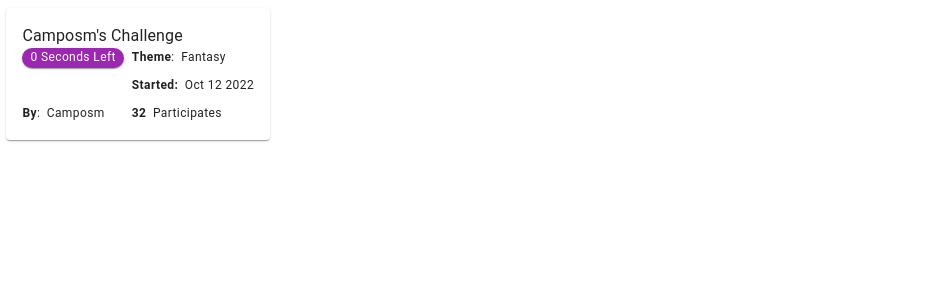
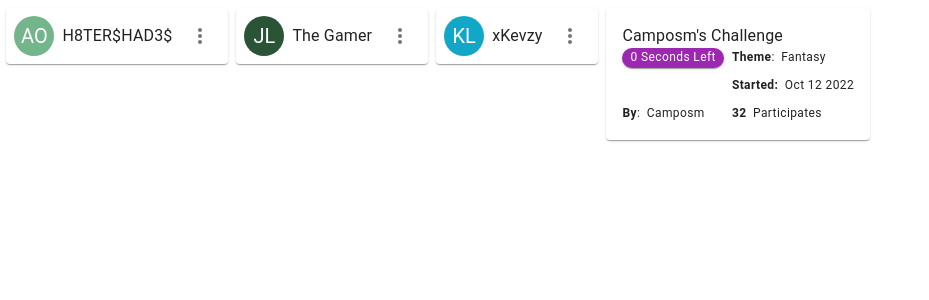
Before and after one commit to CamposmDev/TileTown, a React (Create React App) app in the folder client/: page /cards in a window 1280 px wide. Shown: the top 300 px of the page, without its empty margins (0-929 px from the left). Built offline with nearby package versions, Linux system fonts and the light colour scheme.

Commit message:
Implemented Friend Card

```diff
--- a/client/src/components/CardTester.tsx
+++ b/client/src/components/CardTester.tsx
@@ -1,5 +1,6 @@
 import { Grid } from "@mui/material"
 import ContestCard from "./card/ContestCard"
+import FriendCard from "./card/FriendCard"
 
 const CardTester = () => {
     let startDate1 = new Date(2022, 9, 12, 0, 0)
@@ -7,7 +8,25 @@ const CardTester = () => {
     console.log(startDate1)
     console.log(endDate1)
     return (
-    <Grid container direction='row'>
+    <Grid container direction='row' spacing={1}>
+        <Grid item>
+            <FriendCard
+                firstName='Andrew' lastName='Ojeda'
+                username='H8TER$HAD3$'
+            />
+        </Grid>
+        <Grid item>
+            <FriendCard
+                firstName='Jonathan' lastName='Lemus'
+                username='The Gamer'
+            />
+        </Grid>
+        <Grid item>
+            <FriendCard
+                firstName='Kevin' lastName='Lemus'
+                username='xKevzy'
+            />
+        </Grid>
         <Grid item>
             <ContestCard payload={
                 {
--- /dev/null
+++ b/client/src/components/card/FriendCard.tsx
@@ -0,0 +1,53 @@
+import { MoreVert } from "@mui/icons-material";
+import { Avatar, Card, CardContent, IconButton, Stack, Typography } from "@mui/material"
+import { useState } from "react";
+
+function stringToColor(string: string) {
+    let hash = 0;
+    let i;
+
+    /* eslint-disable no-bitwise */
+    for (i = 0; i < string.length; i += 1) {
+        hash = string.charCodeAt(i) + ((hash << 5) - hash);
+    }
+
+    let color = '#';
+
+    for (i = 0; i < 3; i += 1) {
+        const value = (hash >> (i * 8)) & 0xff;
+        color += `00${value.toString(16)}`.slice(-2);
+    }
+    /* eslint-enable no-bitwise */
+
+    return color;
+}
+
+function stringAvatar(firstName: string, lastName: string) {
+    return {
+        sx: {
+        bgcolor: stringToColor(firstName + ' ' + lastName),
+        },
+        children: `${firstName[0]}${lastName[0]}`,
+    };
+}
+
+interface Props {
+    firstName: string,
+    lastName: string,
+    username: string,
+}
+
+const FriendCard = (props: Props) => {
+    const [isOpen, setIsOpen] = useState(false)
+    return (
+        <Card sx={{p: 1}}>
+            <Stack direction='row' alignItems='center' spacing={1}>
+                <Avatar {...stringAvatar(props.firstName, props.lastName)}/>
+                <Typography>{props.username}</Typography>
+                <IconButton children={<MoreVert/>}/>
+            </Stack>
+        </Card>
+    )
+}
+
+export default FriendCard
```
